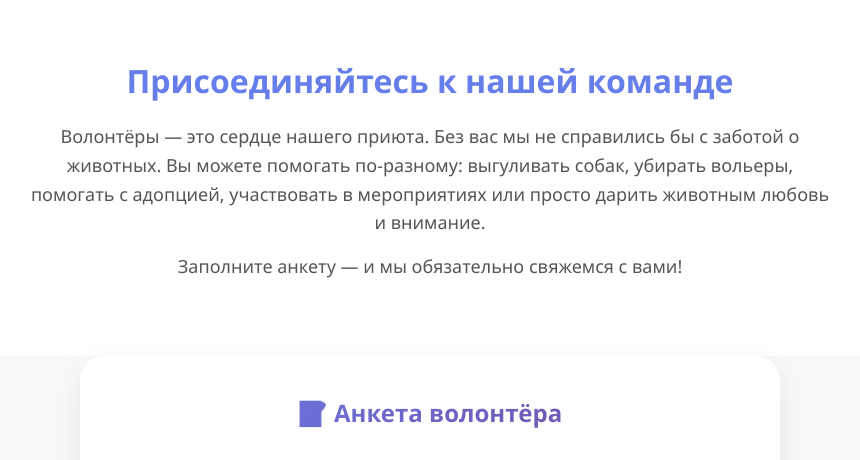
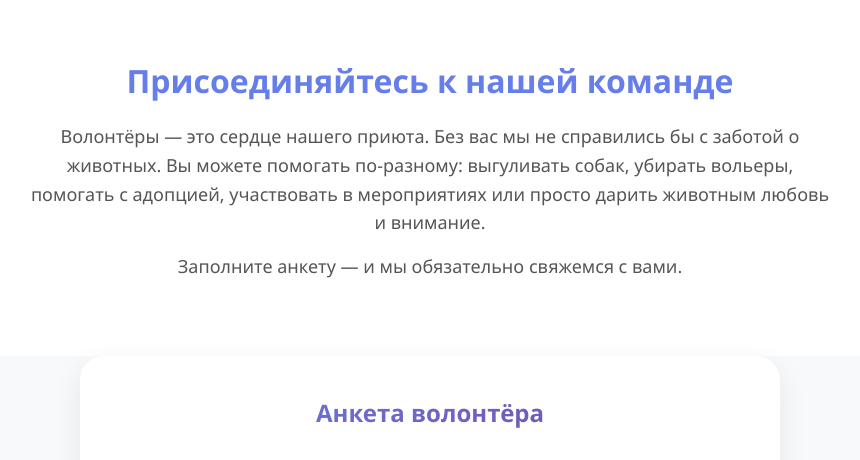
Before and after one commit to NariNEzumi/jivotnie, a Flask app: page /volunteer in a window 1280 px wide. Shown: the part 374-834 px from the top of the page, without its empty margins (210-1070 px from the left). Run offline with Flask 3, Linux system fonts and the light colour scheme; some libraries are stand-ins or nearby versions.

Commit message:
Update volunteer.html

```diff
--- a/templates/volunteer.html
+++ b/templates/volunteer.html
@@ -5,7 +5,7 @@
 {% block content %}
 <section class="page-header page-header-volunteer">
     <div class="container">
-        <h1> Стать волонтёром</h1>
+        <h1>Стать волонтёром</h1>
         <p>Помогите нам делать добро</p>
     </div>
 </section>
@@ -15,7 +15,7 @@
         <div class="intro-text">
             <h2>Присоединяйтесь к нашей команде</h2>
             <p>Волонтёры — это сердце нашего приюта. Без вас мы не справились бы с заботой о животных. Вы можете помогать по-разному: выгуливать собак, убирать вольеры, помогать с адопцией, участвовать в мероприятиях или просто дарить животным любовь и внимание.</p>
-            <p>Заполните анкету — и мы обязательно свяжемся с вами!</p>
+            <p>Заполните анкету — и мы обязательно свяжемся с вами.</p>
         </div>
     </div>
 </section>
@@ -23,7 +23,7 @@
 <section class="volunteer-form">
     <div class="container">
         <div class="form-container">
-            <h2>📝 Анкета волонтёра</h2>
+            <h2>Анкета волонтёра</h2>
             <form method="POST">
                 <div class="form-group">
                     <label>Ваше полное имя *</label>
@@ -45,7 +45,7 @@
                     <label>Почему вы хотите стать волонтёром?</label>
                     <textarea name="motivation" rows="4" placeholder="Расскажите о себе, своих качествах, почему это важно для вас..."></textarea>
                 </div>
-                <button type="submit" class="btn-primary">Отправить заявку →</button>
+                <button type="submit" class="btn-primary">Отправить заявку</button>
             </form>
             <p class="form-note">* Поля обязательны для заполнения. Мы свяжемся с вами в течение 3 дней.</p>
         </div>
@@ -55,7 +55,7 @@
 <style>
     .page-header-volunteer {
         background: linear-gradient(rgba(0, 0, 0, 0.55), rgba(0, 0, 0, 0.65)),
-                    url('https://cdn.pixabay.com/photo/2019/08/01/15/29/volunteer-4377968_1280.jpg');
+                    url('https://cdn.pixabay.com/photo/2016/11/14/03/22/animal-1822636_1280.jpg');
         background-size: cover;
         background-position: center 35%;
         background-attachment: fixed;
```
